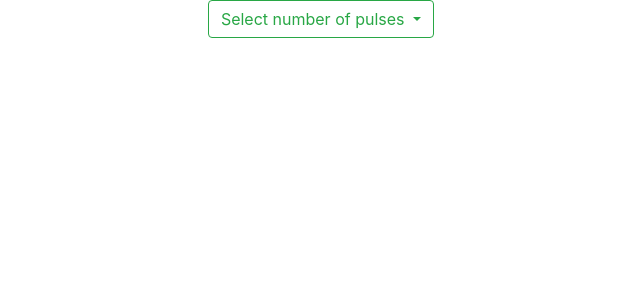
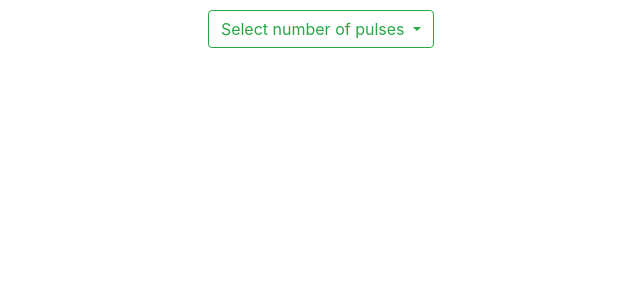
Before and after one commit to ivar-mahhonin/heartbeat-exercise, an Angular app: page / in a window 1280 px wide. Shown: the top 300 px of the page, without its empty margins (319-959 px from the left). Built offline with nearby package versions, Linux system fonts and the light colour scheme.

Commit message:
added gif to redme

```diff
--- a/src/app/app.component.scss
+++ b/src/app/app.component.scss
@@ -20,3 +20,7 @@
   margin: 0 auto;
   margin-bottom: 20px;
 }
+
+.selector-wrapper{
+  margin-top: 10px;
+}
```
Also changed, not shown: 1 other file (tests, documents, lock files or other folders).
